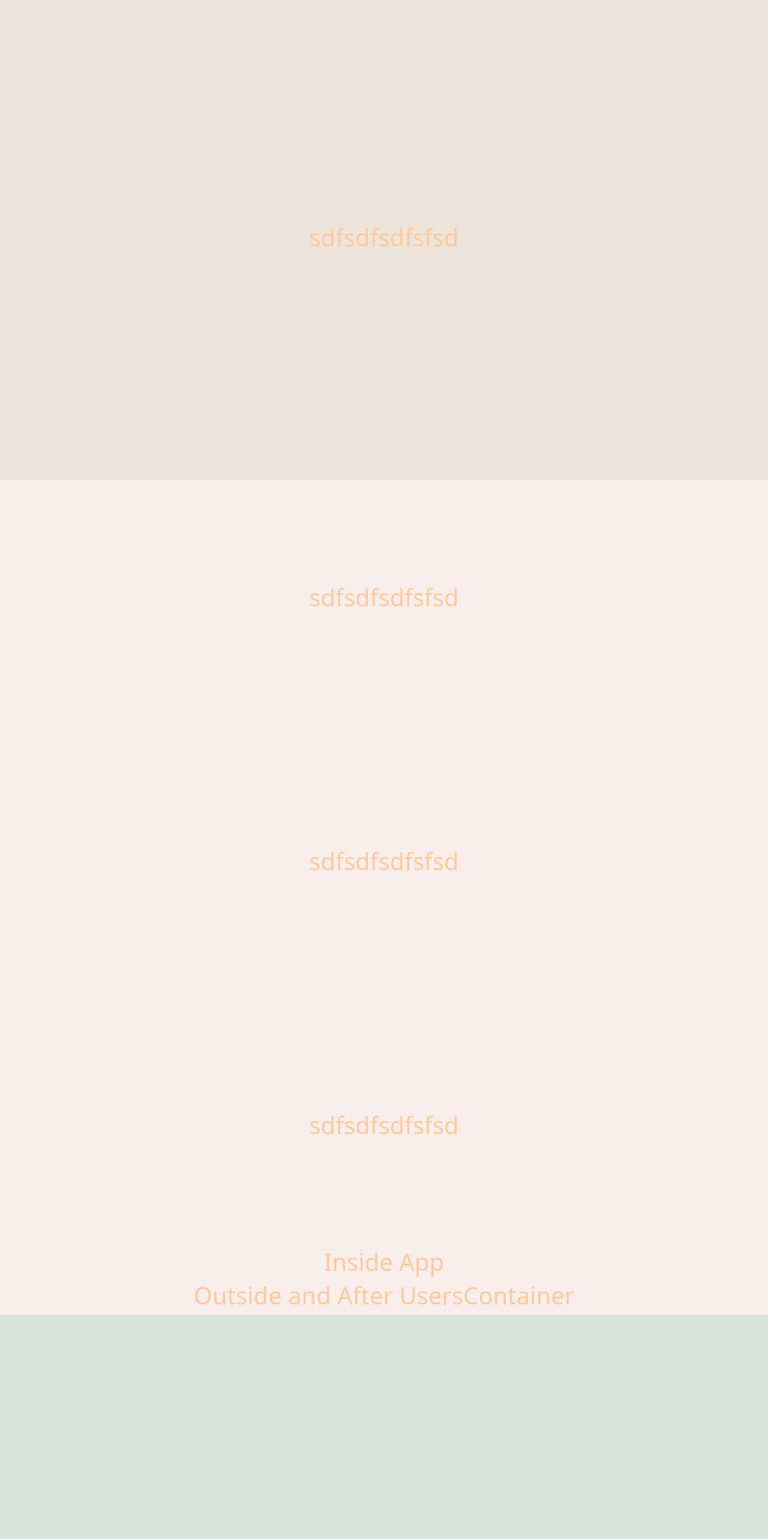
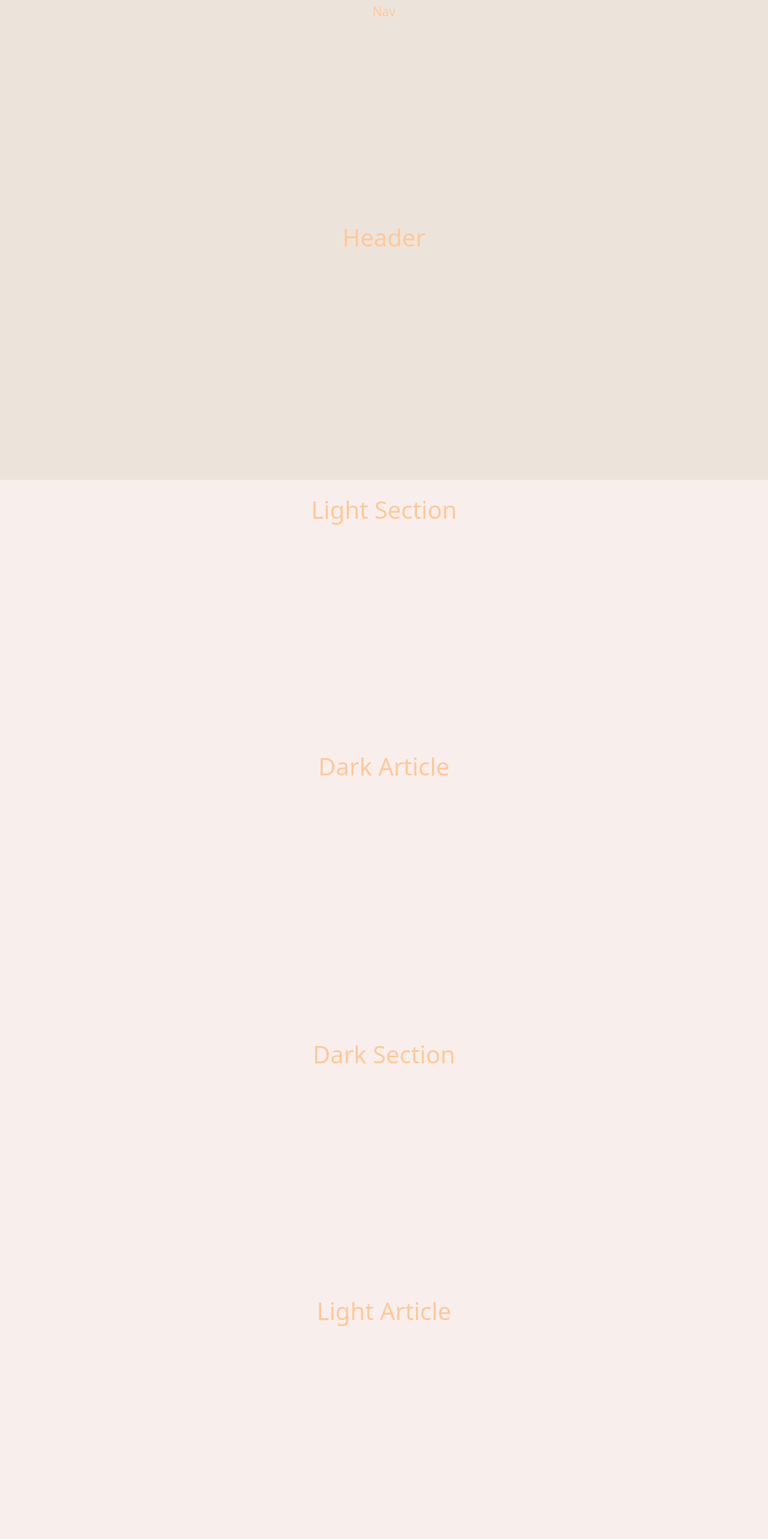
Before and after one commit to micahabanschick/Mini_Frontend, a React (Create React App) app: page / in a window 1280 px wide. Shown: the top 2566 px of the page at 60% size. Built offline with nearby package versions, Linux system fonts and the light colour scheme.

Commit message:
placeholder sections, articles, and labels

```diff
--- a/src/App.js
+++ b/src/App.js
@@ -8,16 +8,32 @@ class App extends Component {
     return (
       <div className="App">
         <header className="App-header">
-          <h1>sdfsdfsdfsfsd</h1>
+          <h1>Header</h1>
+          <nav className="App-nav">Nav</nav>
         </header>
         <section className="App-light-section">
-          <h1>sdfsdfsdfsfsd</h1>
+          <h1>Light Section</h1>
+          <article className="App-dark-article">
+            <h1>Dark Article</h1>
+          </article>
         </section>
         <section className="App-dark-section">
-          <h1>sdfsdfsdfsfsd</h1>
+          <h1>Dark Section</h1>
+          <article className="App-light-article">
+            <h1>Light Article</h1>
+          </article>
         </section>
         <section className="App-light-section">
-          <h1>sdfsdfsdfsfsd</h1>
+          <h1>Light Section</h1>
+          <article className="App-dark-article">
+            <h1>Dark Article</h1>
+          </article>
+        </section>
+        <section className="App-dark-section">
+          <h1>Dark Section</h1>
+          <article className="App-light-article">
+            <h1>Light Article</h1>
+          </article>
         </section>
         <h1>Inside App</h1>
         <h1>Outside and After UsersContainer</h1>
```
